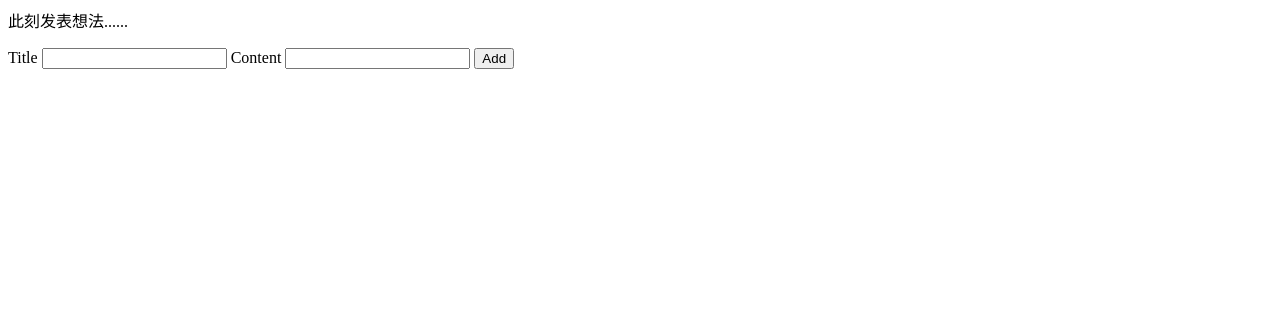
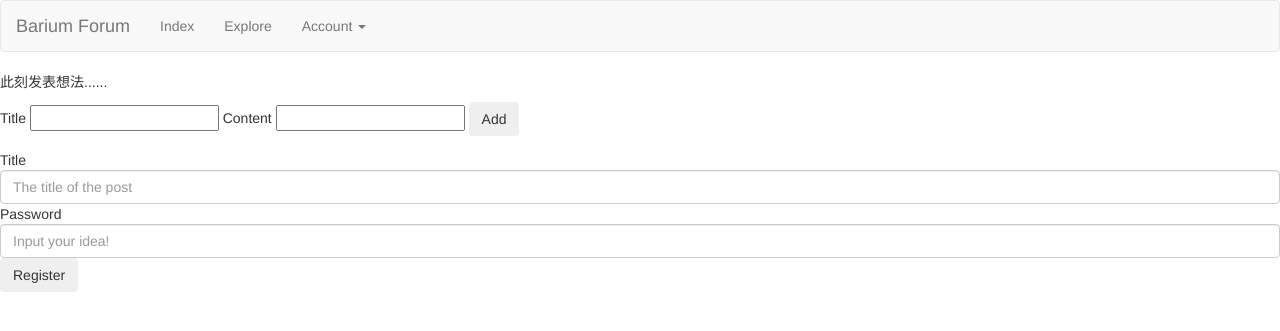
Before and after one commit to suberstring/Barium, a Flask app: page /create in a window 1280 px wide. Shown: the top 331 px of the page. Run offline with Flask 3, Linux system fonts and the light colour scheme; a user stored in the database is signed in; some libraries are stand-ins or nearby versions.

Commit message:
Barium --bug fixed

```diff
--- a/templates/404.html
+++ b/templates/404.html
@@ -13,7 +13,7 @@
     </div>
     <div>
         <ul class="nav navbar-nav">
-            <li><a href="/index">Index</a></li>
+            <li><a href="/">Index</a></li>
             <li><a href="/explore">Explore</a></li>
             <li class="dropdown">
                 <a href="#" class="dropdown-toggle" data-toggle="dropdown">
--- a/templates/create.html
+++ b/templates/create.html
@@ -1,6 +1,43 @@
+<head>
+    <link rel="icon" href="{{ url_for('static', filename='icon.png') }}">
+    <meta charset="utf-8">
+    <title>Barium -- register</title>
+    <link rel="stylesheet" href="https://cdn.staticfile.net/twitter-bootstrap/3.3.7/css/bootstrap.min.css">
+    <script src="https://cdn.staticfile.net/jquery/2.1.1/jquery.min.js"></script>
+    <script src="https://cdn.staticfile.net/twitter-bootstrap/3.3.7/js/bootstrap.min.js"></script>
+</head>
+<nav class="navbar navbar-default" role="navigation">
+    <div class="container-fluid">
+    <div class="navbar-header">
+        <a class="navbar-brand" href="#">Barium Forum</a>
+    </div>
+    <div>
+        <ul class="nav navbar-nav">
+            <li><a href="/">Index</a></li>
+            <li><a href="/explore">Explore</a></li>
+            <li class="dropdown">
+                <a href="#" class="dropdown-toggle" data-toggle="dropdown">
+                    Account
+                    <b class="caret"></b>
+                </a>
+                <ul class="dropdown-menu">
+                    <li><a href="/login">Login</a></li>
+                    <li class="active"><a href="/register">Register</a></li>
+                </ul>
+            </li>
+        </ul>
+    </div>
+    </div>
+</nav>
 <p>此刻发表想法......</p>
 <form method="post">
     Title <input type="text" name="title" autocomplete="off" required>
     Content <input type="text" name="content" autocomplete="off" required>
     <input class="btn" type="submit" name="submit" value="Add">
 </form>
+
+<form method="post">
+    Title <input type="text" name="title" autocomplete="off" required class="form-control" id="nme" placeholder="The title of the post">
+    Password <input type="text" name="content" autocomplete="off" required class="form-control" id="nme" placeholder="Input your idea!">
+    <input class="btn" type="submit" name="submit" value="Register" class="btn btn-success">
+</form>
--- a/templates/explore.html
+++ b/templates/explore.html
@@ -13,7 +13,7 @@
     </div>
     <div>
         <ul class="nav navbar-nav">
-            <li><a href="/index">Index</a></li>
+            <li><a href="/">Index</a></li>
             <li><a href="/explore" class="active">Explore</a></li>
             <li class="dropdown">
                 <a href="#" class="dropdown-toggle" data-toggle="dropdown">
--- a/templates/index.html
+++ b/templates/index.html
@@ -13,7 +13,7 @@
     </div>
     <div>
         <ul class="nav navbar-nav">
-            <li class="active"><a href="/index">Index</a></li>
+            <li class="active"><a href="/">Index</a></li>
             <li><a href="/explore">Explore</a></li>
             <li class="dropdown">
                 <a href="#" class="dropdown-toggle" data-toggle="dropdown">
--- a/templates/login.html
+++ b/templates/login.html
@@ -13,7 +13,7 @@
     </div>
     <div>
         <ul class="nav navbar-nav">
-            <li><a href="/index">Index</a></li>
+            <li><a href="/">Index</a></li>
             <li><a href="/explore">Explore</a></li>
             <li class="dropdown">
                 <a href="#" class="dropdown-toggle" data-toggle="dropdown">
--- a/templates/postrend.html
+++ b/templates/postrend.html
@@ -13,7 +13,7 @@
     </div>
     <div>
         <ul class="nav navbar-nav">
-            <li><a href="/index">Index</a></li>
+            <li><a href="/">Index</a></li>
             <li><a href="/explore">Explore</a></li>
             <li class="dropdown">
                 <a href="#" class="dropdown-toggle" data-toggle="dropdown">
--- a/templates/register.html
+++ b/templates/register.html
@@ -13,7 +13,7 @@
     </div>
     <div>
         <ul class="nav navbar-nav">
-            <li><a href="/index">Index</a></li>
+            <li><a href="/">Index</a></li>
             <li><a href="/explore">Explore</a></li>
             <li class="dropdown">
                 <a href="#" class="dropdown-toggle" data-toggle="dropdown">
--- /dev/null
+++ b/wsgi.py
@@ -0,0 +1 @@
+import app
```
